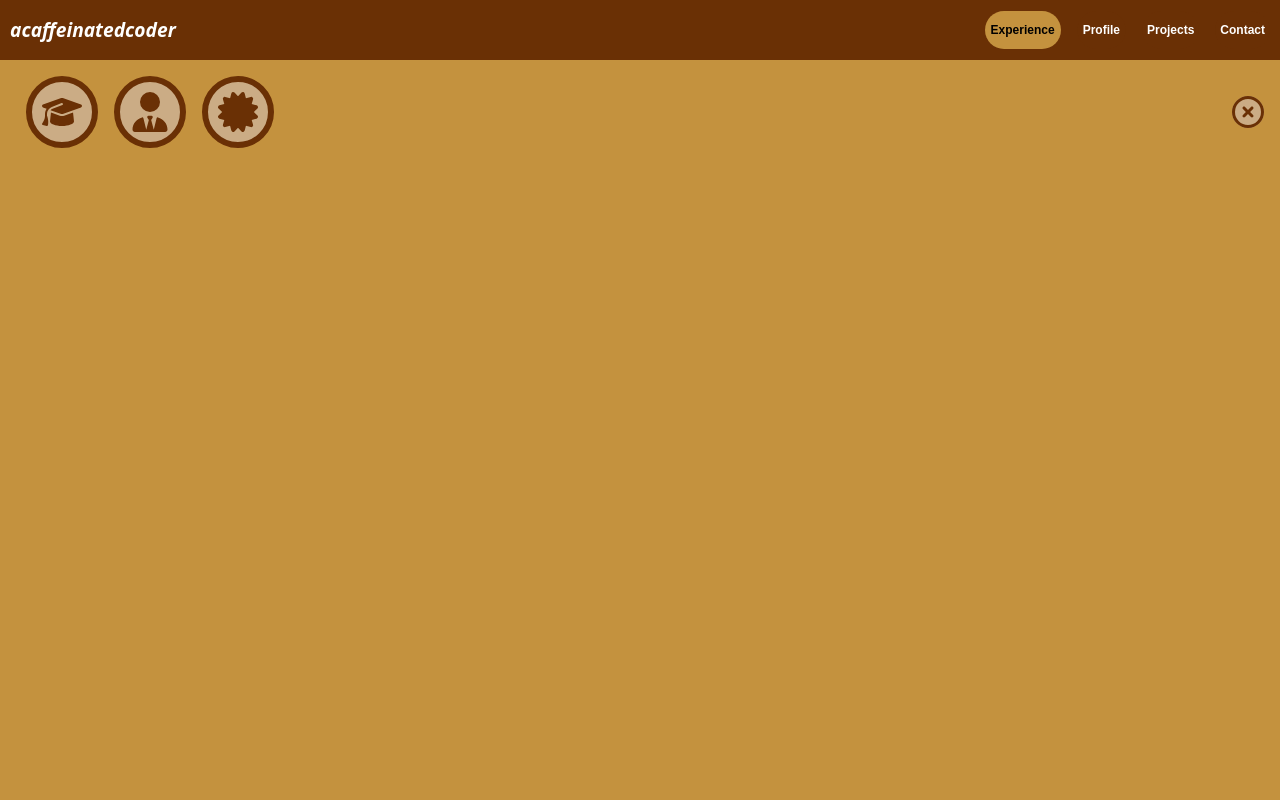
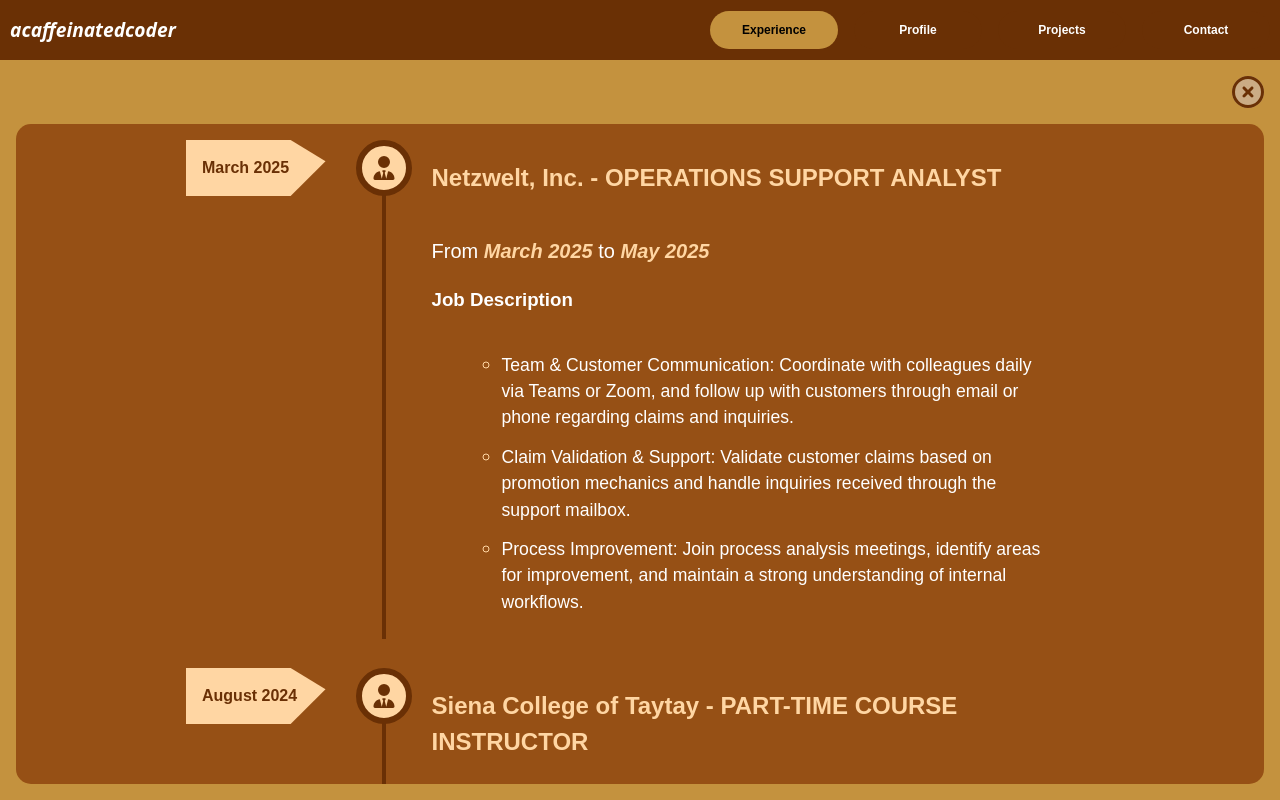
Before and after one commit to ACaffeinatedCoder/caffeinatedSite, a React (Vite) app: page / in a window 1280 px wide. Both pictures are taken after a click on the button "Experience". Built offline with nearby package versions, Linux system fonts and the light colour scheme.

Commit message:
revamped exp page, transfer certs to profile page

```diff
--- a/src/App.css
+++ b/src/App.css
@@ -79,6 +79,7 @@
 }
 
 .nav-item {
+  width: 10vw;
   background-color: #6a3005;
   font-family: 'DM Sans', sans-serif;
   text-align: center;
--- a/src/App.jsx
+++ b/src/App.jsx
@@ -39,6 +39,7 @@
  *  Palette
 | Color Name      | Hex       | Usage                          |
 | --------------- | --------- | ------------------------------ |
+| *dunno*         | `#462003` | Dark text color                |
 | **Dark Roast**  | `#3e1e04` | Background, navbar, base color |
 | **Espresso**    | `#6a3005` | Cards, panels, code blocks     |
 | **Mocha Cream** | `#965015` | Text highlights, soft borders  |
--- a/src/Experience.css
+++ b/src/Experience.css
@@ -14,35 +14,78 @@
 }
 
 .exp-contents {
+  margin-top: 1rem;
+  display: flex;
+  flex-direction: column;
+  height: 100%;
   width: 100%;
-  height: 100%;
+  overflow: hidden;
+  box-sizing: border-box;
+  padding: 2rem;
   border-radius: 15px;
+  overflow-y: scroll;
+  scrollbar-width: none;
+  scroll-snap-type: y mandatory;
+  align-items: center;
+  border-radius: 15px;
+  background-color: #965015;
+  padding-top: 100px;
+}
+
+.exp-left {
+  margin: 0px 10px;
+  width: 25vw;
+  padding-right: 10px;
+}
+
+.time-tag {
+  padding: 1rem;
+  width: 100%;
+  background-color: #ffd6a3;
+  padding: 1rem;
+  clip-path: polygon(75% 0, 100% 38%, 75% 100%, 0 100%, 0 0);
+  color:#6a3005;
+  font-weight: bold;
   box-sizing: border-box;
-  padding: 1%;
+}
+
+.exp-middle {
+  margin: 0px 10px;
+  align-content: center;
+  justify-items: center;
+}
+
+.timeline {
+  width: 4px;
+  height: 90%;
+  background-color: #6a3005;
+  margin-top: -5px;
+}
+
+.exp-right {
+  margin: 0px 10px;
+  width: 115vw;
+}
+
+.exp-subHeader {
   display: flex;
   flex-direction: row;
-  gap: 0.5rem;
-  justify-content: flex-start;
   align-items: center;
-  overflow-x: auto;
-  overflow-y: auto;
-  scroll-snap-type: x mandatory;
+  gap: 1rem;
 }
 
 .exp-content-item {
   flex: 0 0 auto;
   width: 75vw;
   height: 100%;
-  border-radius: 15px;
   overflow: auto;
   padding: 1rem;
   display: flex;
-  flex-direction: column;
+  flex-direction: row;
   color: white;
   font-family: 'DM Sans', sans-serif;
   background-color: #965015;
   scroll-snap-align: start;
-  box-shadow: 0 4px 8px rgba(0,0,0,0.3);
 }
 
 .exp-subcontent-item {
@@ -79,7 +122,7 @@
 
 .exp-subcontent-item li:hover {
   background-color: #cbac85;
-  color: black;
+  color: #462003;
   padding: 5px;
   border-radius: 15px;
   font-weight: bold;
@@ -114,10 +157,6 @@
   justify-content: space-between;
 }
 
-.modal-header h2 {
-  font-size: 3vh;
-}
-
 .modal-closer {
   justify-self: right;
   color: #6a3005;
@@ -131,21 +170,13 @@
   display: inline-flex;
   align-items: center;
   justify-content: center;
-  width: 5vh;
-  height: 5vh;
+  width: 3vh;
+  height: 3vh;
   color: #6a3005;
   cursor: pointer;
   font-size: 5vh;
-  background-color: #cbac85;
+  background-color: #ffd6a3;
   border-radius: 50%;
   border: 6px #6a3005 solid;
   padding: 10px
 }
-
-.modal-icon:hover {
-  background-color: #ffd6a3;
-}
-
-.selected {
-  background-color: #ffd6a3;
-}
--- a/src/Experience.jsx
+++ b/src/Experience.jsx
@@ -9,7 +9,10 @@
 import './Experience.css';
 import { FontAwesomeIcon } from '@fortawesome/react-fontawesome';
 import { useState } from 'react';
-import { faCertificate, faGraduationCap, faUserTie } from '@fortawesome/free-solid-svg-icons';
+import {
+  faGraduationCap,
+  faUserTie,
+} from '@fortawesome/free-solid-svg-icons';
 
 /**
  * Map Contents
@@ -21,43 +24,24 @@
 export default function Experience({ closer }) {
   const [pages, setPages] = useState([
     {
-      title: 'Certifications',
-      certificates: [
-        'Completer of Computer Systems Servicing NCII Program of TESDA',
-        'Attendee of the webinar entitled Understanding Security Operations Center by the Department of Information and Communications Technology Region IV-A Cybersecurity Bureau',
-        'Attendee of the LUVOPSEA Research Seminar and Workshop entitled Artificial Intelligence in Research for Students and Teachers',
-        'Attendee of the PSITE-CALABARZON Data Science Frontiers: Harnessing NLP and Generative AI for IT Education Advancement',
-        'Attendee of the PSITE-NCR’s Monthly Seminar-Workshop entitled STUDENT CONGRESS 2024 INNOVATING WITH INTELLIGENCE: AI ETHICS & BIG DATA TRANSPARENCY',
-        'Attendee of EROVOUTIKA’s Seminar and Workshop in ROBOTICS AND AUTOMATION',
-        'Completer of the twenty-hour hybrid training on Quality Management Systems Standards in Digital Service Delivery by the ICT Literacy and Competency Development Bureau of the DICT Region IV-A (CALABARZON) Rizal',
-        'Completer of the Data Analytics Bootcamp by Alexander Freberg',
-        'Completer of Fundamentals of Analytics on AWS Part 1 and 2',
-        'Completer of Foundational C# with Microsoft',
-        'Completer of Scrum Agile Master by Simplilearn',
-        'Completer of An Introduction to JIRA Architecture by Alison',
-        'Completer of Anti-Money Laundering and Customer Verification Training by Alison',
-        'Career Service Examination - Pen and Paper Test (Professional Level)',
+      title: 'Experience',
+      description: 'Operations Support Analyst',
+      organization: 'Netzwelt, Inc.',
+      role: 'Operations Support Analyst',
+      subDetails: [
+        'Team & Customer Communication: Coordinate with colleagues daily via Teams or Zoom, and follow up with customers through email or phone regarding claims and inquiries.',
+        'Claim Validation & Support: Validate customer claims based on promotion mechanics and handle inquiries received through the support mailbox.',
+        'Process Improvement: Join process analysis meetings, identify areas for improvement, and maintain a strong understanding of internal workflows.',
       ],
-    },
-    {
-      title: 'Education',
-      description: 'College',
-      organization: 'Siena College of Taytay',
-      course: 'Computer Science',
-      dateStart: 'August 2020',
-      dateEnd: 'May 2024',
-      achievements: [
-        'Albertus Magnus Award',
-        'Best College Thesis',
-        "Dean's Lister",
-      ],
+      dateStart: 'March 2025',
+      dateEnd: 'May 2025',
     },
     {
       title: 'Experience',
       description: 'Part-time Course Instructor',
       organization: 'Siena College of Taytay',
       role: 'Part-time Course Instructor',
-      responsibilities: [
+      subDetails: [
         'Teaching BSCS and BSIT students in Data Analysis with Python Programming',
         'Teaching BSIT students in Systems Administration',
         'Teaching BSCS students in Basic Web Development',
@@ -67,140 +51,121 @@
       dateEnd: 'Now',
     },
     {
-      title: 'Experience',
-      description: 'Operations Support Analyst',
-      organization: 'Netzwelt, Inc.',
-      role: 'Operations Support Analyst',
-      responsibilities: [
-        'Team & Customer Communication: Coordinate with colleagues daily via Teams or Zoom, and follow up with customers through email or phone regarding claims and inquiries.',
-        'Claim Validation & Support: Validate customer claims based on promotion mechanics and handle inquiries received through the support mailbox.',
-        'Process Improvement: Join process analysis meetings, identify areas for improvement, and maintain a strong understanding of internal workflows.',
+      title: 'Education',
+      description: 'College',
+      organization: 'Siena College of Taytay',
+      role: 'Computer Science',
+      dateStart: 'August 2020',
+      dateEnd: 'May 2024',
+      subDetails: [
+        'Receiver of the Albertus Magnus Award',
+        'Receiver Best College Thesis',
+        "Dean's Lister",
+        'Founder of the Peer Tutoring Program',
       ],
-      dateStart: 'March 2025',
-      dateEnd: 'May 2025',
+    },
+    {
+      title: 'Education',
+      description: 'Senior High School',
+      organization: 'Siena College of Taytay',
+      role: 'STEM Strand',
+      dateStart: 'June 2018',
+      dateEnd: 'May 2020',
+      subDetails: [],
     },
   ]);
 
-  const [contentSelected, setContent] = useState('');
-
   const pagesMapped = pages.map((content) => {
-    if (content.title === 'Education' && contentSelected === 'Education') {
+    if (content.subDetails.length !== 0 && content.title === 'Education') {
       return (
-        <div className="exp-content-item" key={content.course}>
+        <div className="exp-content-item" key={content.role}>
+          <div className="exp-left">
+            <div className="time-tag">{content.dateStart}</div>
+          </div>
+          <div className="exp-middle">
+            <FontAwesomeIcon icon={faGraduationCap} className="modal-icon" />
+            <div className="timeline"></div>
+          </div>
+          <div className="exp-right">
+            <div className="exp-subHeader">
               <h2>
                 {content.organization} - {content.description.toUpperCase()}
               </h2>
+            </div>
             <p>
-            {content.course.toUpperCase()} - From <i>{content.dateStart}</i> to{' '}
-            <i>{content.dateEnd}</i>
+              From <i>{content.dateStart}</i> to <i>{content.dateEnd}</i>
             </p>
-          <h3>Achievements</h3>
+            <h3>Highlights</h3>
             <div className="exp-subcontent-item">
               <ul>
-              {content.achievements.map((ach, index) => (
+                {content.subDetails.map((ach, index) => (
                   <li key={index}>{ach}</li>
                 ))}
               </ul>
             </div>
           </div>
+        </div>
       );
-    } else if (
-      content.title === 'Experience' &&
-      contentSelected === 'Experience' && content.dateEnd === 'Now'
-    ) {
+    } else if (content.title === 'Education') {
       return (
         <div className="exp-content-item" key={content.role}>
-          <h2>{content.role.toUpperCase()}</h2>
-          <div style={{flexDirection: 'column'}}>
+          <div className="exp-left">
+            <div className="time-tag">{content.dateStart}</div>
+          </div>
+          <div className="exp-middle">
+            <FontAwesomeIcon icon={faGraduationCap} className="modal-icon" />
+            <div className="timeline"></div>
+          </div>
+          <div className="exp-right">
+            <div className="exp-subHeader">
+              <h2>
+                {content.organization} - {content.description.toUpperCase()}
+              </h2>
+            </div>
             <p>
-              <i>
-                Employed at {content.organization} as a{' '}
-                {content.role}
-              </i>
-            </p>
-            <p>
-              From <i>{content.dateStart}</i> and is <i>currently employed</i>
+              From <i>{content.dateStart}</i> to <i>{content.dateEnd}</i>
             </p>
           </div>
-          <h3>Responsibilities</h3>
+        </div>
+      );
+    } else if (content.title === 'Experience') {
+      return (
+        <div className="exp-content-item" key={content.role}>
+          <div className="exp-left">
+            <div className="time-tag">{content.dateStart}</div>
+          </div>
+          <div className="exp-middle">
+            <FontAwesomeIcon icon={faUserTie} className="modal-icon" />
+            <div className="timeline"></div>
+          </div>
+          <div className="exp-right">
+            <div className="exp-subHeader">
+              <h2>
+                {content.organization} - {content.description.toUpperCase()}
+              </h2>
+            </div>
+            <p>
+              From <i>{content.dateStart}</i> to <i>{content.dateEnd}</i>
+            </p>
+            <h3>Job Description</h3>
             <div className="exp-subcontent-item">
               <ul>
-              {content.responsibilities.map((resp, index) => (
-                <li key={index}>{resp}</li>
+                {content.subDetails.map((ach, index) => (
+                  <li key={index}>{ach}</li>
                 ))}
               </ul>
             </div>
           </div>
-      );
-    } else if (
-      content.title === 'Experience' &&
-      contentSelected === 'Experience' && content.dateEnd !== 'Now'
-    ) {
-      return (
-        <div className="exp-content-item" key={content.role}>
-          <h2>{content.role.toUpperCase()}</h2>
-          <div style={{flexDirection: 'column'}}>
-            <p>
-              <i>
-                Employed at {content.organization} as a{' '}
-                {content.role}
-              </i>
-            </p>
-            <p>
-              From <i>{content.dateStart}</i> up until{' '}<i>{content.dateEnd}</i>
-            </p>
-          </div>
-          <h3>Responsibilities</h3>
-          <div className="exp-subcontent-item">
-            <ul>
-              {content.responsibilities.map((resp, index) => (
-                <li key={index}>{resp}</li>
-              ))}
-            </ul>
-          </div>
-        </div>
-      );
-    } else if (
-      content.title === 'Certifications' &&
-      contentSelected === 'Certifications'
-    ) {
-      return (
-        <div className="exp-content-item" key={content.title}>
-          <h2>{content.title.toUpperCase()}</h2>
-          <h3>List of Certificates</h3>
-          <div className="exp-subcontent-item">
-            <ul>
-              {content.certificates.map((certs, index) => (
-                <li key={index}>{certs}</li>
-              ))}
-            </ul>
-          </div>
         </div>
       );
     }
-    return null
   });
 
   return (
     <div className="exp-container">
       <div className="modal-header">
-        <div style={{ gap: '1rem', display: 'flex', flexDirection: 'row'}}>
-          <FontAwesomeIcon
-            icon={faGraduationCap}
-            className={`modal-icon ${contentSelected === 'Education' ? 'selected' : ''}`}
-              onClick={() => setContent('Education')}
-          />
-          <FontAwesomeIcon
-            icon={faUserTie}
-            className={`modal-icon ${contentSelected === 'Experience' ? 'selected' : ''}`}
-              onClick={() => setContent('Experience')}
-          />
-          <FontAwesomeIcon
-            icon={faCertificate}
-            className={`modal-icon ${contentSelected === 'Certifications' ? 'selected' : ''}`}
-              onClick={() => setContent('Certifications')}
-          />
-        </div>
+        <div
+          style={{ gap: '1rem', display: 'flex', flexDirection: 'row' }}></div>
         <FontAwesomeIcon
           icon={faCircleXmark}
           className="modal-closer"
```
Also changed, not shown: src/Profile.css (+7 -1 lines), src/Profile.jsx (+23 -7 lines). Lines whose indentation alone changed are shown as unchanged.
